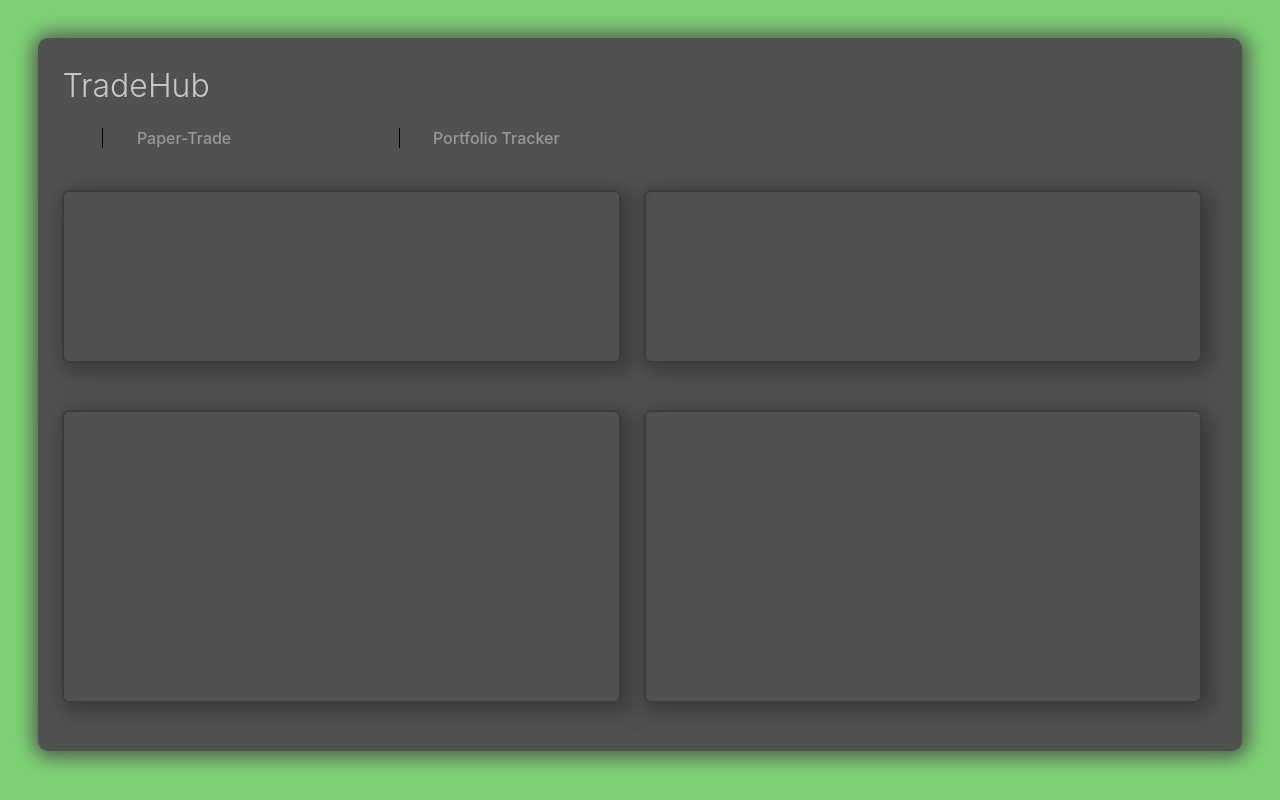
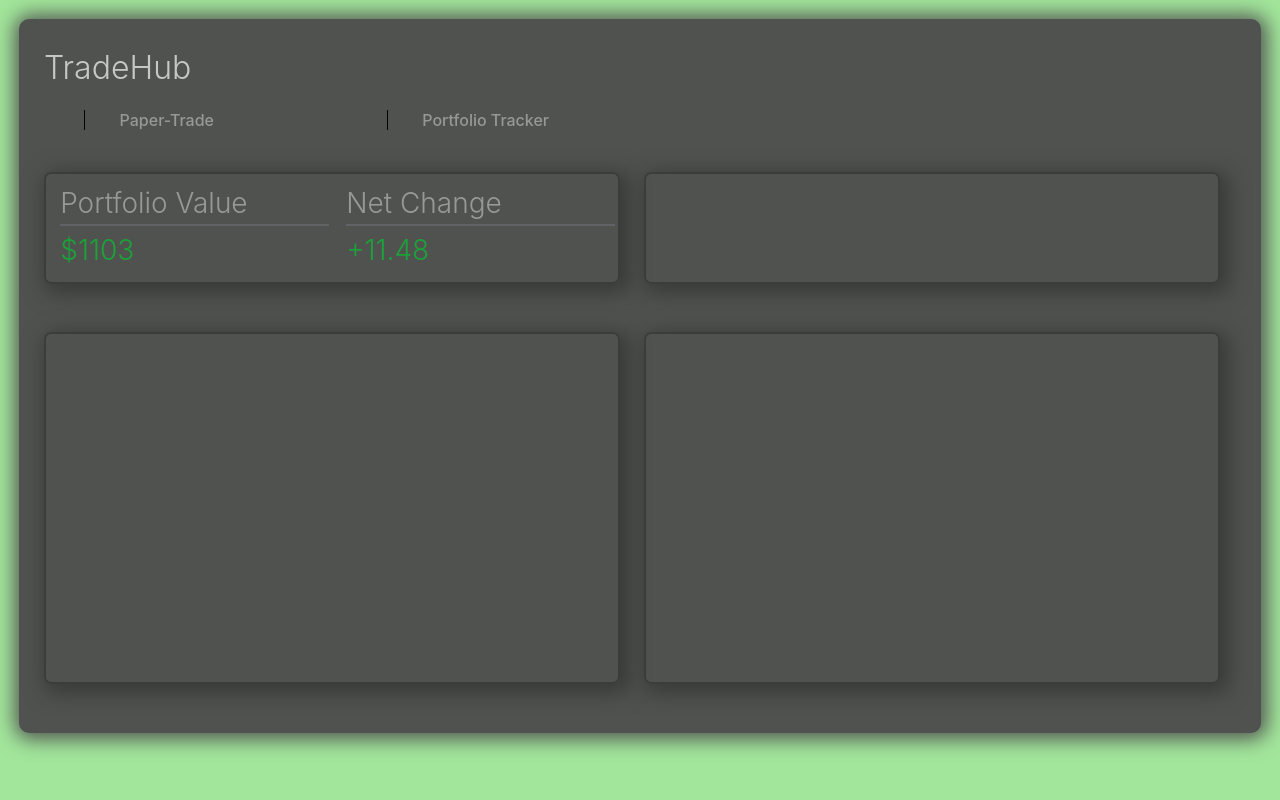
Before and after one commit to chasepalmer1/Trading-App, a React (Vite) app: page / in a window 1280 px wide. Built offline with nearby package versions, Linux system fonts and the light colour scheme.

Commit message:
General formatting for portfolio stats and minor tweaking

```diff
--- /dev/null
+++ b/src/components/PortfolioStats/PortfolioStats.css
@@ -0,0 +1,8 @@
+.inner-box {
+    width: 50%;
+    margin: 1% 0 0 2%;
+}
+
+.num {
+    color: #0fb533d0;
+}
--- a/src/components/PortfolioStats/PortfolioStats.jsx
+++ b/src/components/PortfolioStats/PortfolioStats.jsx
@@ -1,8 +1,17 @@
 import React from 'react'
+import './PortfolioStats.css'
 
 const PortfolioStats = () => {
     return (
-        <div className="outer">
+        <div className="outer" style={{display:"flex"}}>
+            <div className="inner-box">
+                <h3 style={{borderBottom: "2px solid #606266"}}>Portfolio Value</h3>
+                <h3 className="num">$1103</h3>
+            </div>
+            <div className="inner-box">
+                <h3 style={{borderBottom: "2px solid #606266"}}>Net Change</h3>
+                <h3 className="num">+11.48</h3>
+            </div>
         </div>
     )
 }
--- a/src/index.css
+++ b/src/index.css
@@ -2,10 +2,10 @@
   font-family: Inter, system-ui, Avenir, Helvetica, Arial, sans-serif;
   line-height: 1.5;
   font-weight: 400;
-  padding: 3%;
+  padding: 1.5%;
   color-scheme: light dark;
   color: rgba(212, 212, 212, 0.902);
-  background-color: #38ba2aa5;
+  background-color: #3bcb2b78;
   font-synthesis: none;
   text-rendering: optimizeLegibility;
   -webkit-font-smoothing: antialiased;
@@ -13,9 +13,28 @@
   -webkit-text-size-adjust: 100%;
 }
 
+h3 {
+  color: #989898;
+  margin: 1%;
+  font-weight: 350;
+  font-size: 175%
+}
+
+@media screen and (max-width: 1100px) {
+  h3 {
+    font-size: 20px;
+  }
+}
+
+@media screen and (max-width: 650px) {
+  h3 {
+    font-size: 15px;
+  }
+}
+
 h2 {
   font-weight: 350;
-  font-size: max(200%, 5px);
+  font-size: max(200%, 10px);
 }
 
 a {
--- a/src/pages/paperTrading.jsx
+++ b/src/pages/paperTrading.jsx
@@ -8,11 +8,11 @@ const PaperTrading = () => {
 
     return (
         <div className="page-body" style={{height: "75%"}}>
-            <div className="bottom" style={{display: "flex", height: '220px', flexWrap: "wrap", gap: "2%"}}>
+            <div className="bottom" style={{display: "flex", height: '20vh', flexWrap: "wrap", gap: "2%"}}>
                 <PortfolioStats></PortfolioStats>
                 <SearchBox></SearchBox>
             </div>
-            <div className="top" style={{display: "flex", height: '340px', flexWrap: "wrap", gap: "2%"}}>
+            <div className="top" style={{display: "flex", height: '50vh', flexWrap: "wrap", gap: "2%"}}>
                 <PortfolioChart></PortfolioChart>
                 <Positions></Positions>
             </div>
```
